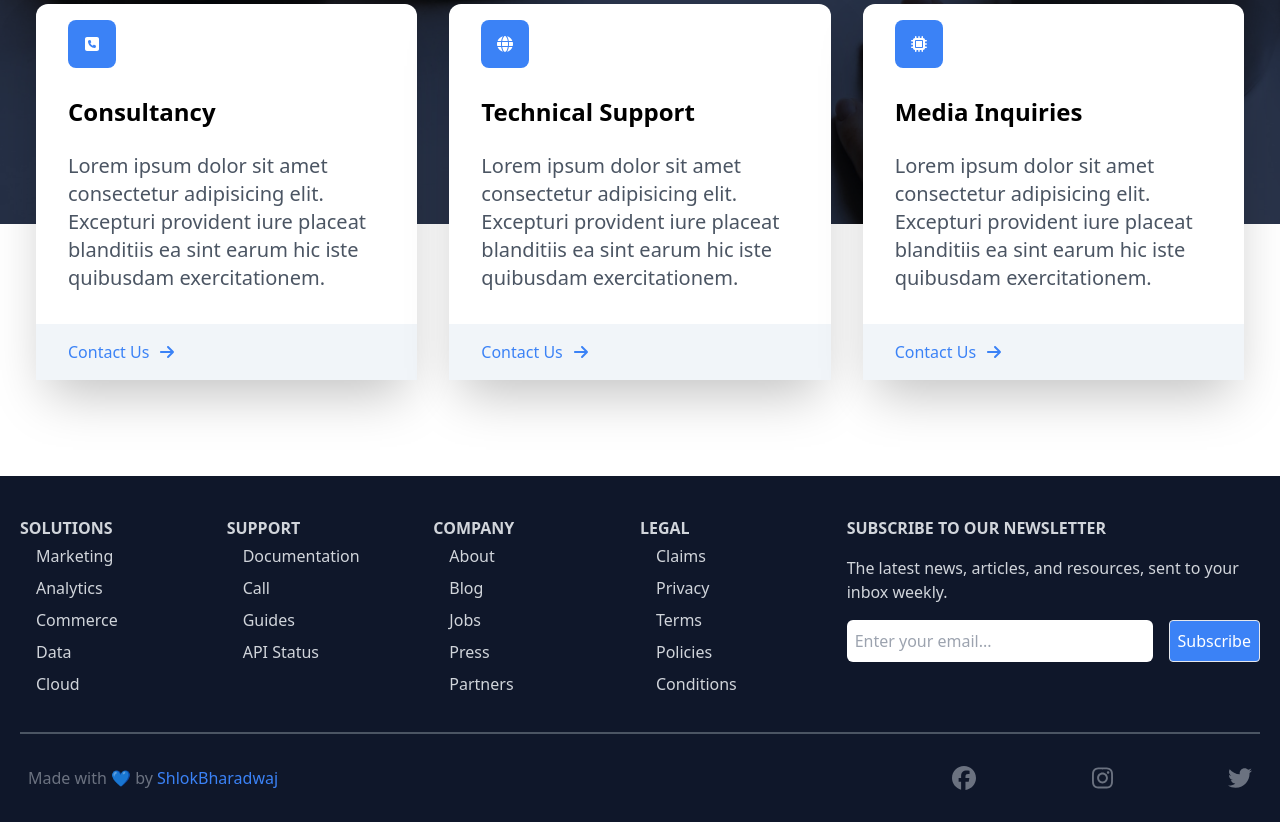
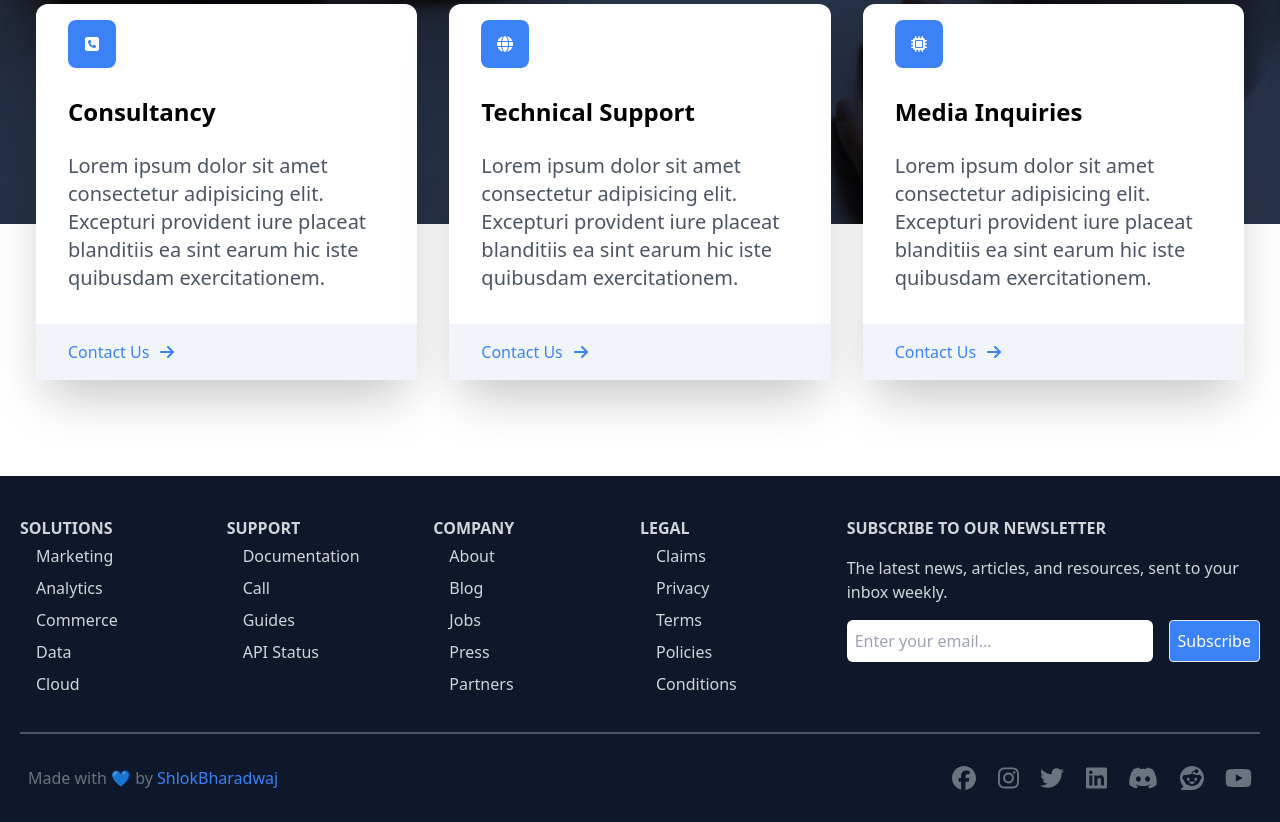
Before and after one commit to brekooname/law-scholars, a React (Create React App) app: page / in a window 1280 px wide. Shown: the part 2002-2824 px from the top of the page. Built offline with nearby package versions, Linux system fonts and the light colour scheme.

Commit message:
Add: Various Social Medias

```diff
--- a/src/components/Footer.jsx
+++ b/src/components/Footer.jsx
@@ -8,6 +8,10 @@ import {
     faFacebook,
     faTwitter,
     faInstagram,
+    faDiscord,
+    faReddit,
+    faYoutube,
+    faLinkedin,
 } from '@fortawesome/free-brands-svg-icons'
 
 const Footer = () => {
@@ -69,6 +73,10 @@ const Footer = () => {
                     <FontAwesomeIcon icon={faFacebook} className="cursor-pointer" />
                     <FontAwesomeIcon icon={faInstagram} className="cursor-pointer" />
                     <FontAwesomeIcon icon={faTwitter} className="cursor-pointer" />
+                    <FontAwesomeIcon icon={faLinkedin} className="cursor-pointer" />
+                    <FontAwesomeIcon icon={faDiscord} className="cursor-pointer" />
+                    <FontAwesomeIcon icon={faReddit} className="cursor-pointer" />
+                    <FontAwesomeIcon icon={faYoutube} className="cursor-pointer" />
                 </div>
             </div>
         </div>
```
